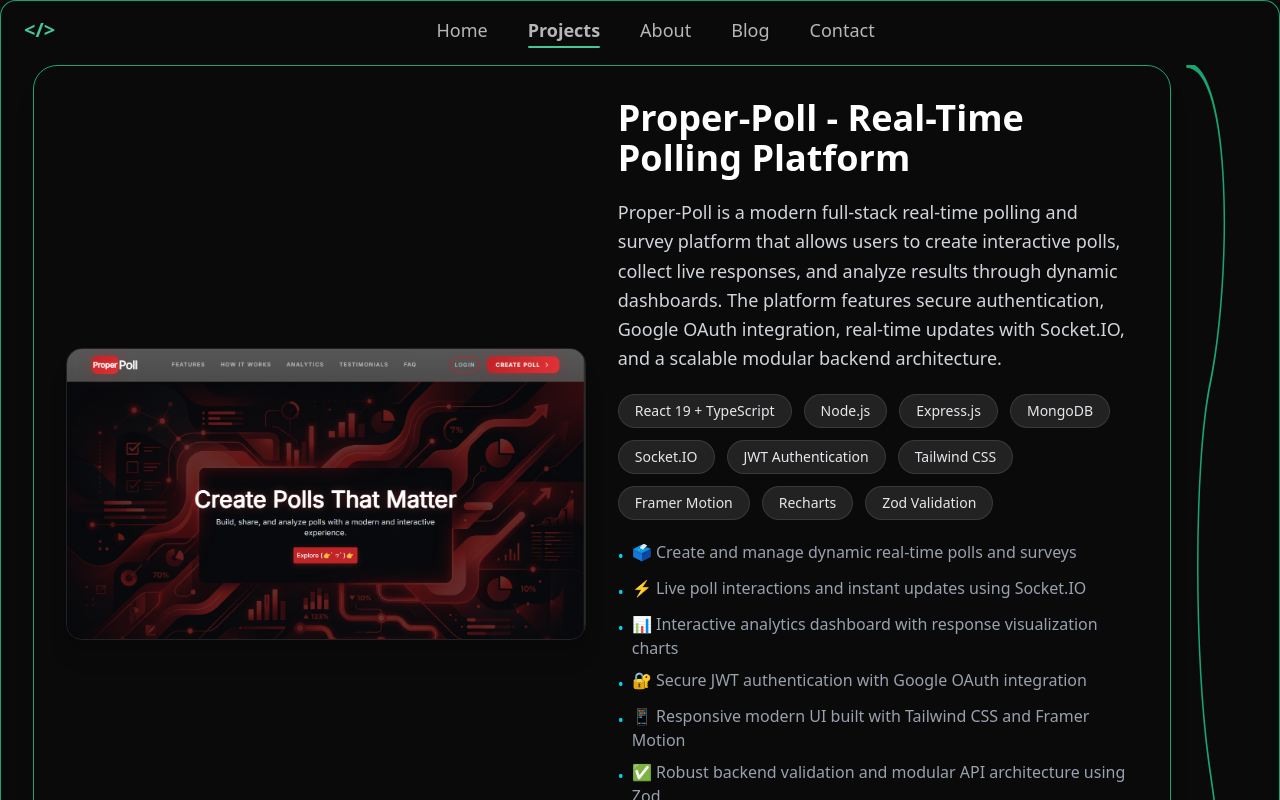
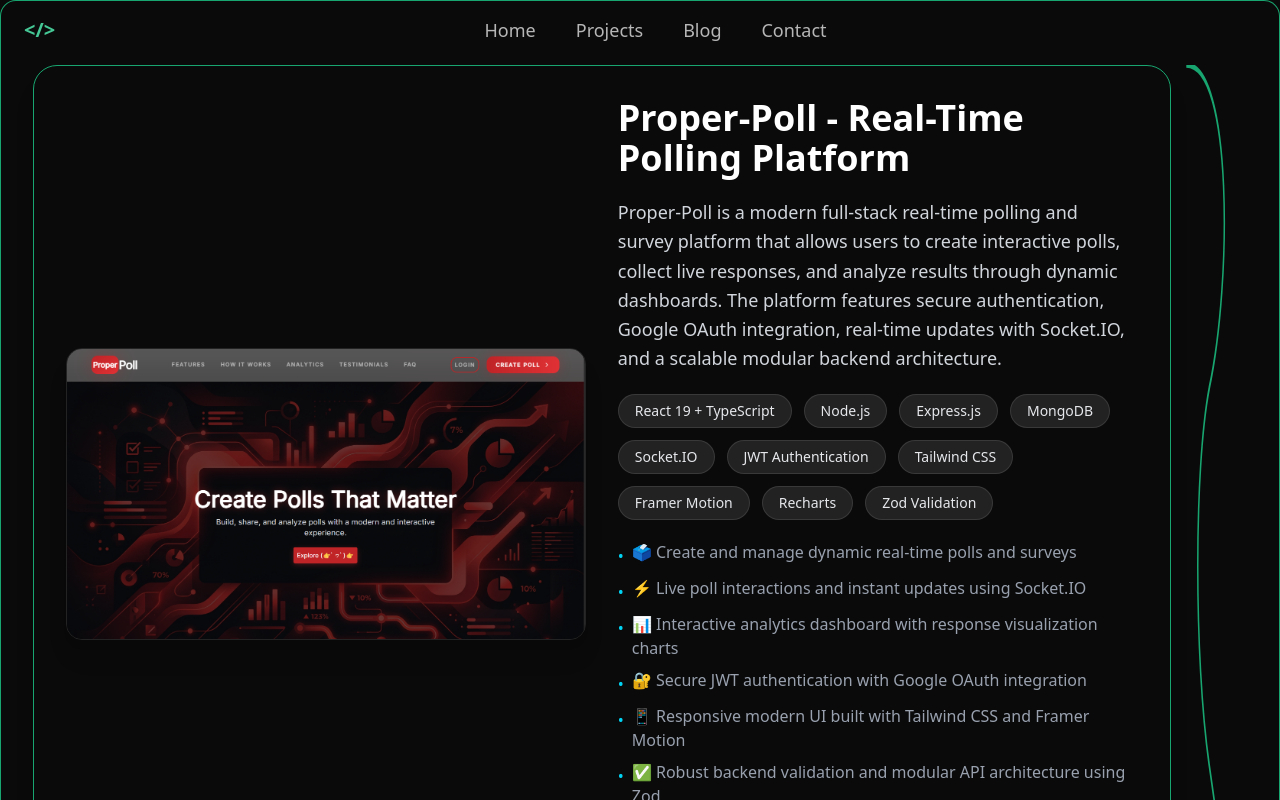
Before and after one commit to shweta-nigam/site, a React (Vite) app in the folder frontend/: page /projects in a window 1280 px wide. Shown: the top 800 px of the page. Built offline with nearby package versions, Linux system fonts and the light colour scheme.

Commit message:
fix: correct navigation

```diff
--- a/frontend/src/components/Navbar.tsx
+++ b/frontend/src/components/Navbar.tsx
@@ -18,11 +18,10 @@ const Navbar = () => {
   }, []);
 
   const navLinks = [
-    { name: "Home", path: "/" },
-    { name: "Projects", path: "/projects" },
-    { name: "About", path: "/about" },
-    { name: "Blog", path: "/blog" },
-    { name: "Contact", path: "/contact" },
+    { name: "Home", path: "#home" },
+    { name: "Projects", path: "#projects" },
+    { name: "Blog", path: "#blog" },
+    { name: "Contact", path: "#contact" },
   ];
 
   return (
@@ -34,7 +33,6 @@ const Navbar = () => {
       }`}
     >
       <div className="max-w-7xl mx-auto px-6 flex items-center justify-between">
-
         {/* Logo */}
         <motion.div
           initial={{ opacity: 0, y: -20 }}
@@ -54,9 +52,9 @@ const Navbar = () => {
             const isActive = location.pathname === link.path;
 
             return (
-              <Link
+              <a
                 key={link.name}
-                to={link.path}
+                href={link.path}
                 className={`relative text-white/70 text-lg transition ${
                   isActive
                     ? "text-[var(--color-primary)] font-semibold"
@@ -71,7 +69,7 @@ const Navbar = () => {
                     className="absolute left-0 -bottom-1 w-full h-[2px] bg-[var(--color-primary)] rounded-full"
                   />
                 )}
-              </Link>
+              </a>
             );
           })}
         </div>
@@ -96,9 +94,9 @@ const Navbar = () => {
             const isActive = location.pathname === link.path;
 
             return (
-              <Link
+              <a
                 key={link.name}
-                to={link.path}
+                href={link.path}
                 onClick={() => setIsOpen(false)}
                 className={`text-lg transition ${
                   isActive
@@ -107,7 +105,7 @@ const Navbar = () => {
                 }`}
               >
                 {link.name}
-              </Link>
+              </a>
             );
           })}
         </motion.div>
--- a/frontend/src/pages/Blog.tsx
+++ b/frontend/src/pages/Blog.tsx
@@ -70,6 +70,7 @@ function Blog() {
         border border-[var(--border-accent)]
         rounded-[32px]
       "
+      id="blog"
     >
       {/* BACKGROUND PATTERN */}
       <div
--- a/frontend/src/pages/Home.tsx
+++ b/frontend/src/pages/Home.tsx
@@ -32,7 +32,7 @@ function Home() {
   return (
     <>
       {/* hero section */}
-      <section className="relative min-h-screen bg-black text-white">
+      <section id="home" className="relative min-h-screen bg-black text-white">
         <div className="min-h-screen bg-black text-white px-6 py-10 flex justify-between ">
           {/* left side */}
           <div className="flex flex-col justify-center px-12 gap-6 leaf-card lg:mt-6">
--- a/frontend/src/pages/Project.tsx
+++ b/frontend/src/pages/Project.tsx
@@ -3,7 +3,7 @@ import { projects } from "../data/data";
 
 export default function Projects() {
   return (
-    <section className="projects-section">
+    <section className="projects-section" id="projects">
       <div className="flex justify-center relative">
         {/* LEFT SIDE (cards) */}
         <div className="flex flex-col gap-10">
```
